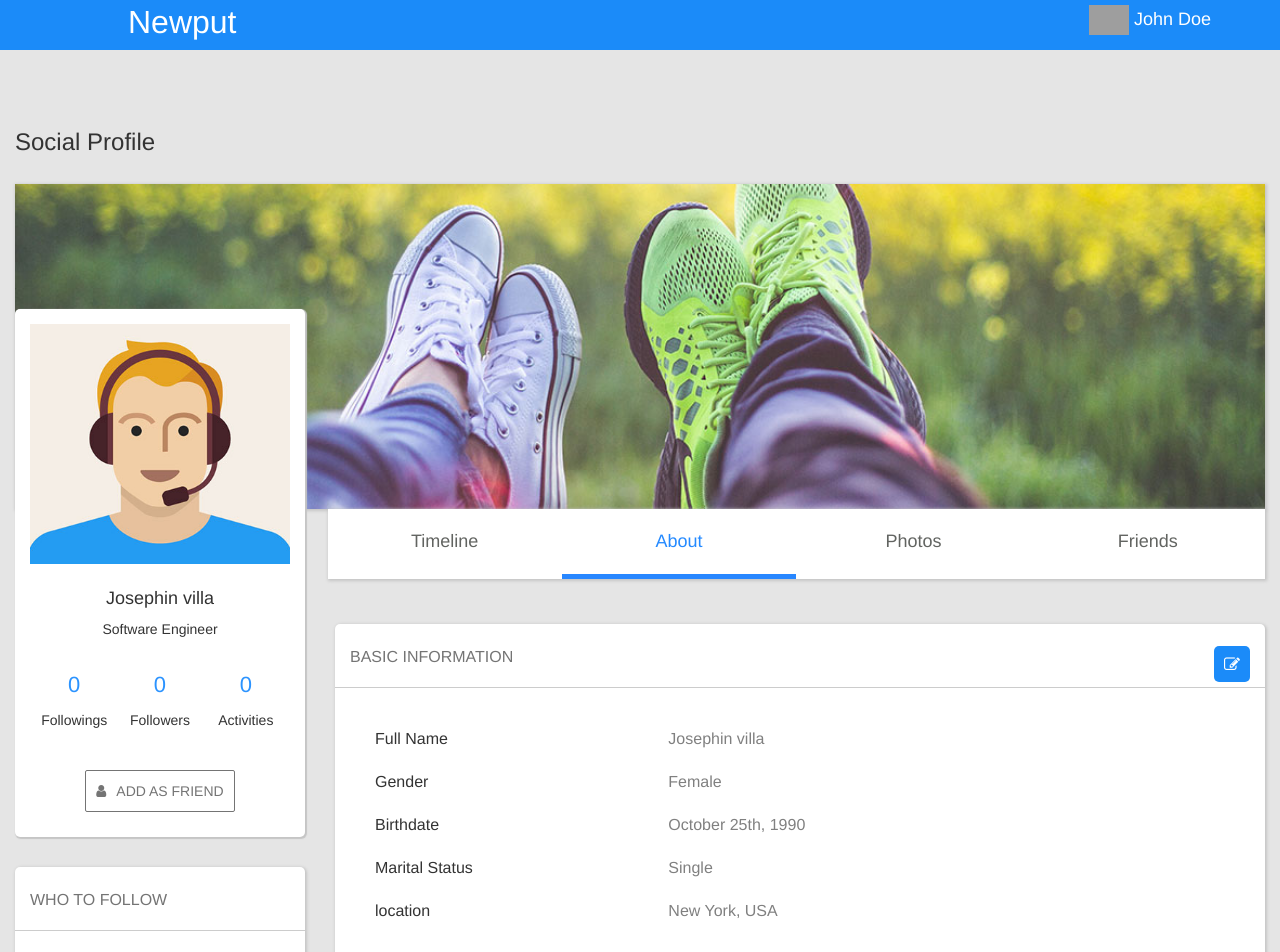
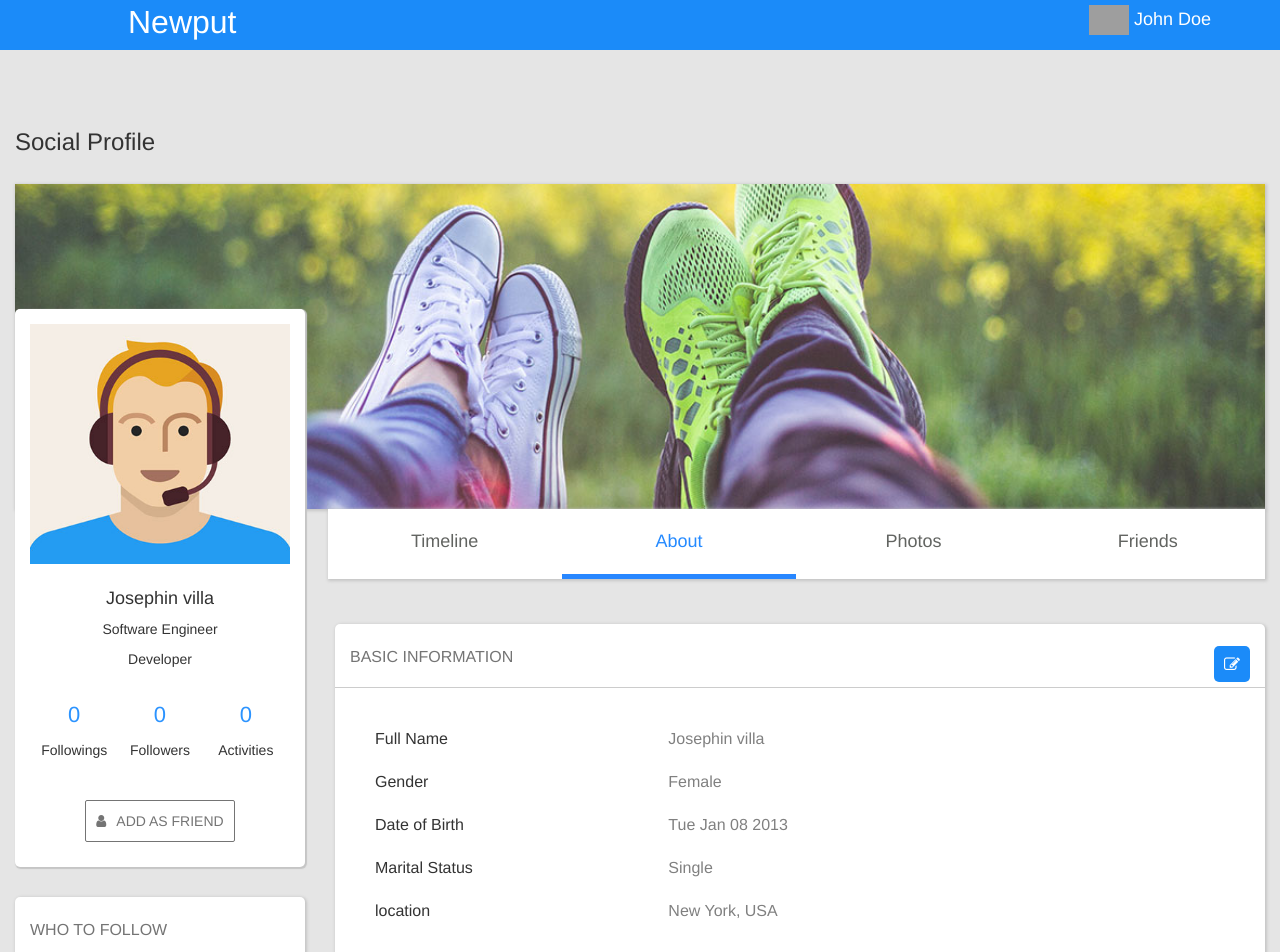
Before and after one commit to MishraSagar/Social-Review-Assignment, a React app: page /about in a window 1280 px wide. Shown: the top 952 px of the page. Built offline with nearby package versions, Linux system fonts and the light colour scheme; grey boxes are pictures that could not be loaded.

Commit message:
Added  basic info and work form and reflected changes on profile component

```diff
--- a/package.json
+++ b/package.json
@@ -45,6 +45,7 @@
     "postcss-safe-parser": "4.0.1",
     "react": "^16.6.0",
     "react-app-polyfill": "^0.1.3",
+    "react-bootstrap-date-picker": "^5.1.0",
     "react-dev-utils": "^6.1.1",
     "react-dom": "^16.6.0",
     "react-router": "^4.3.1",
--- a/src/Components/BasicInfo.js
+++ b/src/Components/BasicInfo.js
@@ -29,10 +29,10 @@ export default function BasicInfo(props) {
             </div>
             <div className="row">
                 <div className="title col-xs-4">
-                    Birthdate
+                    Date of Birth
                 </div>
                 <div className="value col-xs-8">
-                    {userinfo.birthdate}
+                    {(new Date(userinfo.birthdate)).toDateString()}
                 </div>
             </div>
             <div className="row">
--- a/src/Components/BasicInfoForm.js
+++ b/src/Components/BasicInfoForm.js
@@ -1,7 +1,10 @@
 import React from 'react';
-import {FormGroup, FormControl, Button } from 'react-bootstrap';
+import {FormGroup, FormControl, Button, Radio } from 'react-bootstrap';
+import { connect } from 'react-redux';
+import { refreshUserInfo } from '../actions';
+import { bindActionCreators } from "redux";
 
-export default class BasicInfoForm extends React.Component {
+class BasicInfoForm extends React.Component {
     constructor(props) {
         super(props);
         if (localStorage.hasOwnProperty('user-'+this.props.userID)) {
@@ -12,45 +15,30 @@ export default class BasicInfoForm extends React.Component {
                 gender: this.userinfo.gender,
                 birthdate: this.userinfo.birthdate,
                 maritalStatus: this.userinfo.maritalStatus,
-                location: this.userinfo.location
+                location: this.userinfo.location,
             }
         }
         else {
             alert("error");
         }
+
         this.handleChange = this.handleChange.bind(this);
         this.handleCancel = this.handleCancel.bind(this);
         this.submitUpdates = this.submitUpdates.bind(this);
     }
 
+    componentDidMount() {
+        this.props.refreshUserInfo(false);
+    }
+
     handleChange(e) {
+        // e.preventDefault();
         let target = e.target;
         let value = target.value;
-
-        if (target.id == "name") {
-            this.setState({
-                name: value
-            });
-        }
-        else if (target.id == "gender") {
-            this.setState({
-                gender: value
-            });
-        }
-        else if (target.id == "birthdate") {
-            this.setState({
-                birthdate: value
-            });
-        }
-        else if (target.id == "marital-status") {
-            this.setState({
-                maritalStatus: value
-            });
-        }
-        else if (target.id == "location") {
-            this.setState({
-                location: value
-            });
+        if (target.id) {
+            this.setState({[target.id]: value})
+        } else {
+            this.setState({[target.name]: e.target.value})
         }
     }
 
@@ -59,7 +47,28 @@ export default class BasicInfoForm extends React.Component {
     }
 
     submitUpdates() {
-
+        let updatedUser = {
+            userID: this.userinfo.userID,
+            profileImage: this.userinfo.profileImage,
+            userName: this.state.name,
+            work: this.userinfo.work,
+            following: this.userinfo.following,
+            followers: this.userinfo.followers,
+            activities: this.userinfo.activities,
+            image: this.userinfo.image,
+            whoToFollow: this.userinfo.whoToFollow,
+            friends: this.userinfo.friends,
+            occupation: this.userinfo.occupation,
+            gender: this.state.gender,
+            birthdate: this.state.birthdate,
+            maritalStatus: this.state.maritalStatus,
+            location: this.state.location,
+            skills: this.userinfo.skills,
+            organization: this.userinfo.organization
+        };
+        localStorage.setItem('user-'+this.props.userID, JSON.stringify(updatedUser));
+        this.props.refreshUserInfo(true);
+        this.props.cancel();
     }
 
     render() {
@@ -90,37 +99,25 @@ export default class BasicInfoForm extends React.Component {
                             Gender
                         </div>
                         <div className="value col-xs-8">
-                            <FormGroup
-                                controlId="gender"
-                                // validationState={this.getTitleValidationState()}
-                                >
-                                    <FormControl
-                                        type="text"
-                                        value={this.state.gender}
-                                        placeholder=""
-                                        onChange={this.handleChange}
-                                    />
-                                <FormControl.Feedback />
+                            <FormGroup controlId="gender">
+                                <Radio name="gender" value="Male" inline checked={this.state.gender === 'Male'} onChange={this.handleChange} >
+                                    Male
+                                </Radio>{' '}
+                                <Radio name="gender" value="Female" inline checked={this.state.gender === 'Female'} onChange={this.handleChange} >
+                                    Female
+                                </Radio>{' '}
+                                <Radio name="gender" value="Other" inline checked={this.state.gender === 'Other'} onChange={this.handleChange} >
+                                    Other
+                                </Radio>
                             </FormGroup>
                         </div>
                     </div>
                     <div className="row">
                         <div className="title col-xs-4">
-                            Birthdate
+                            Date of Birth
                         </div>
                         <div className="value col-xs-8">
-                            <FormGroup
-                                controlId="birthdate"
-                                // validationState={this.getTitleValidationState()}
-                                >
-                                    <FormControl
-                                        type="text"
-                                        value={this.state.birthdate}
-                                        placeholder=""
-                                        onChange={this.handleChange}
-                                    />
-                                <FormControl.Feedback />
-                            </FormGroup>
+                            <input type="date" id="birthdate" value={this.state.birthdate} onChange={this.handleChange}/>
                         </div>
                     </div>
                     <div className="row">
@@ -128,17 +125,11 @@ export default class BasicInfoForm extends React.Component {
                         Marital Status
                         </div>
                         <div className="value col-xs-8">
-                            <FormGroup
-                                controlId="marital-status"
-                                // validationState={this.getTitleValidationState()}
-                                >
-                                    <FormControl
-                                        type="text"
-                                        value={this.state.maritalStatus}
-                                        placeholder=""
-                                        onChange={this.handleChange}
-                                    />
-                                <FormControl.Feedback />
+                            <FormGroup controlId="maritalStatus">
+                                <FormControl componentClass="select" placeholder="select" onChange={this.handleChange} value={this.state.maritalStatus}>
+                                    <option value="Single">Single</option>
+                                    <option value="Married">Married</option>
+                                </FormControl>
                             </FormGroup>
                         </div>
                     </div>
@@ -169,3 +160,15 @@ export default class BasicInfoForm extends React.Component {
         );
     }
 }
+
+function mapStateToProps(state) {
+    return {
+        isUserInfoEdited: state.updateUser.isUpdated
+    };
+}
+
+function mapDispatchToProps(dispatch) {
+    return bindActionCreators({refreshUserInfo}, dispatch);
+}
+
+export default connect(mapStateToProps, mapDispatchToProps)(BasicInfoForm);
--- a/src/Components/PostForm.js
+++ b/src/Components/PostForm.js
@@ -162,6 +162,7 @@ class PostForm extends React.Component {
                                     value={this.state.description}
                                     placeholder="Enter Description"
                                     onChange={this.handleChange}
+                                    componentClass="textarea"
                                 />
                             <FormControl.Feedback />
                             <HelpBlock>Description should have 20 or more characters</HelpBlock>
--- a/src/Components/User.js
+++ b/src/Components/User.js
@@ -9,6 +9,7 @@ export default function User(props) {
 
             <h4>{props.userName}</h4>
             <p>{props.work}</p>
+            <p>{props.occupation}</p>
 
             <div className="user-stats">
                 <div className="content">
--- a/src/Components/users.json
+++ b/src/Components/users.json
@@ -3,7 +3,7 @@
         "userName": "Josephin villa",
         "work": "Software Engineer",
         "gender": "Female",
-        "birthdate": "October 25th, 1990",
+        "birthdate": "2013-01-08",
         "maritalStatus": "Single",
         "location": "New York, USA",
         "occupation": "Developer",
@@ -21,7 +21,7 @@
         "userName": "Sagar Mishra",
         "work": "Software Engineer",
         "gender": "Male",
-        "birthdate": "October 25th, 1990",
+        "birthdate": "2013-01-08",
         "maritalStatus": "Single",
         "location": "New York, USA",
         "occupation": "Developer",
@@ -39,7 +39,7 @@
         "userName": "Josephin villa",
         "work": "Software Engineer",
         "gender": "Female",
-        "birthdate": "October 25th, 1990",
+        "birthdate": "2013-01-08",
         "maritalStatus": "Single",
         "location": "New York, USA",
         "occupation": "Developer",
@@ -57,7 +57,7 @@
         "userName": "Josephin villa",
         "work": "Software Engineer",
         "gender": "Female",
-        "birthdate": "October 25th, 1990",
+        "birthdate": "2013-01-08",
         "maritalStatus": "Single",
         "location": "New York, USA",
         "occupation": "Developer",
@@ -75,7 +75,7 @@
         "userName": "Josephin villa",
         "work": "Software Engineer",
         "gender": "Female",
-        "birthdate": "October 25th, 1990",
+        "birthdate": "2013-01-08",
         "maritalStatus": "Single",
         "location": "New York, USA",
         "occupation": "Developer",
@@ -93,7 +93,7 @@
         "userName": "Josephin villa",
         "work": "Software Engineer",
         "gender": "Female",
-        "birthdate": "October 25th, 1990",
+        "birthdate": "2013-01-08",
         "maritalStatus": "Single",
         "location": "New York, USA",
         "occupation": "Developer",
@@ -111,7 +111,7 @@
         "userName": "Josephin villa",
         "work": "Software Engineer",
         "gender": "Female",
-        "birthdate": "October 25th, 1990",
+        "birthdate": "2013-01-08",
         "maritalStatus": "Single",
         "location": "New York, USA",
         "occupation": "Developer",
@@ -129,7 +129,7 @@
         "userName": "Josephin villa",
         "work": "Software Engineer",
         "gender": "Female",
-        "birthdate": "October 25th, 1990",
+        "birthdate": "2013-01-08",
         "maritalStatus": "Single",
         "location": "New York, USA",
         "occupation": "Developer",
@@ -147,7 +147,7 @@
         "userName": "Josephin villa",
         "work": "Software Engineer",
         "gender": "Female",
-        "birthdate": "October 25th, 1990",
+        "birthdate": "2013-01-08",
         "maritalStatus": "Single",
         "location": "New York, USA",
         "occupation": "Developer",
@@ -165,7 +165,7 @@
         "userName": "Josephin villa",
         "work": "Software Engineer",
         "gender": "Female",
-        "birthdate": "October 25th, 1990",
+        "birthdate": "2013-01-08",
         "maritalStatus": "Single",
         "location": "New York, USA",
         "occupation": "Developer",
@@ -183,7 +183,7 @@
         "userName": "Josephin villa",
         "work": "Software Engineer",
         "gender": "Female",
-        "birthdate": "October 25th, 1990",
+        "birthdate": "2013-01-08",
         "maritalStatus": "Single",
         "location": "New York, USA",
         "occupation": "Developer",
@@ -201,7 +201,7 @@
         "userName": "Josephin villa",
         "work": "Software Engineer",
         "gender": "Female",
-        "birthdate": "October 25th, 1990",
+        "birthdate": "2013-01-08",
         "maritalStatus": "Single",
         "location": "New York, USA",
         "occupation": "Developer",
@@ -219,7 +219,7 @@
         "userName": "Josephin villa",
         "work": "Software Engineer",
         "gender": "Female",
-        "birthdate": "October 25th, 1990",
+        "birthdate": "2013-01-08",
         "maritalStatus": "Single",
         "location": "New York, USA",
         "occupation": "Developer",
@@ -237,7 +237,7 @@
         "userName": "Josephin villa",
         "work": "Software Engineer",
         "gender": "Female",
-        "birthdate": "October 25th, 1990",
+        "birthdate": "2013-01-08",
         "maritalStatus": "Single",
         "location": "New York, USA",
         "occupation": "Developer",
@@ -255,7 +255,7 @@
         "userName": "Josephin villa",
         "work": "Software Engineer",
         "gender": "Female",
-        "birthdate": "October 25th, 1990",
+        "birthdate": "2013-01-08",
         "maritalStatus": "Single",
         "location": "New York, USA",
         "occupation": "Developer",
@@ -273,7 +273,7 @@
         "userName": "Josephin villa",
         "work": "Software Engineer",
         "gender": "Female",
-        "birthdate": "October 25th, 1990",
+        "birthdate": "2013-01-08",
         "maritalStatus": "Single",
         "location": "New York, USA",
         "occupation": "Developer",
@@ -291,7 +291,7 @@
         "userName": "Josephin villa",
         "work": "Software Engineer",
         "gender": "Female",
-        "birthdate": "October 25th, 1990",
+        "birthdate": "2013-01-08",
         "maritalStatus": "Single",
         "location": "New York, USA",
         "occupation": "Developer",
@@ -309,7 +309,7 @@
         "userName": "Josephin villa",
         "work": "Software Engineer",
         "gender": "Female",
-        "birthdate": "October 25th, 1990",
+        "birthdate": "2013-01-08",
         "maritalStatus": "Single",
         "location": "New York, USA",
         "occupation": "Developer",
@@ -327,7 +327,7 @@
         "userName": "Josephin villa",
         "work": "Software Engineer",
         "gender": "Female",
-        "birthdate": "October 25th, 1990",
+        "birthdate": "2013-01-08",
         "maritalStatus": "Single",
         "location": "New York, USA",
         "occupation": "Developer",
@@ -345,7 +345,7 @@
         "userName": "Josephin villa",
         "work": "Software Engineer",
         "gender": "Female",
-        "birthdate": "October 25th, 1990",
+        "birthdate": "2013-01-08",
         "maritalStatus": "Single",
         "location": "New York, USA",
         "occupation": "Developer",
@@ -363,7 +363,7 @@
         "userName": "Josephin villa",
         "work": "Software Engineer",
         "gender": "Female",
-        "birthdate": "October 25th, 1990",
+        "birthdate": "2013-01-08",
         "maritalStatus": "Single",
         "location": "New York, USA",
         "occupation": "Developer",
@@ -381,7 +381,7 @@
         "userName": "Josephin villa",
         "work": "Software Engineer",
         "gender": "Female",
-        "birthdate": "October 25th, 1990",
+        "birthdate": "2013-01-08",
         "maritalStatus": "Single",
         "location": "New York, USA",
         "occupation": "Developer",
@@ -399,7 +399,7 @@
         "userName": "Josephin villa",
         "work": "Software Engineer",
         "gender": "Female",
-        "birthdate": "October 25th, 1990",
+        "birthdate": "2013-01-08",
         "maritalStatus": "Single",
         "location": "New York, USA",
         "occupation": "Developer",
@@ -417,7 +417,7 @@
         "userName": "Josephin villa",
         "work": "Software Engineer",
         "gender": "Female",
-        "birthdate": "October 25th, 1990",
+        "birthdate": "2013-01-08",
         "maritalStatus": "Single",
         "location": "New York, USA",
         "occupation": "Developer",
@@ -435,7 +435,7 @@
         "userName": "Josephin villa",
         "work": "Software Engineer",
         "gender": "Female",
-        "birthdate": "October 25th, 1990",
+        "birthdate": "2013-01-08",
         "maritalStatus": "Single",
         "location": "New York, USA",
         "occupation": "Developer",
@@ -453,7 +453,7 @@
         "userName": "Josephin villa",
         "work": "Software Engineer",
         "gender": "Female",
-        "birthdate": "October 25th, 1990",
+        "birthdate": "2013-01-08",
         "maritalStatus": "Single",
         "location": "New York, USA",
         "occupation": "Developer",
```
Also changed, not shown: src/Components/Profile.js (+14 -2 lines), src/Components/WorkForm.js (+41 -1 lines), src/actions/index.js (+6 -2 lines), src/reducers/index.js (+13 -3 lines), 1 other file (tests, documents, lock files or other folders).
